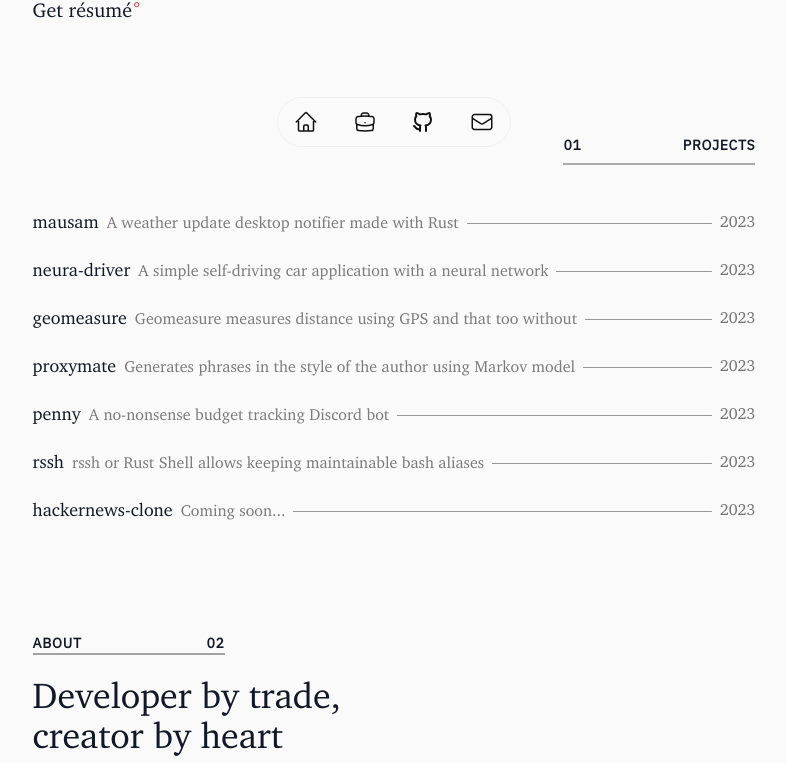
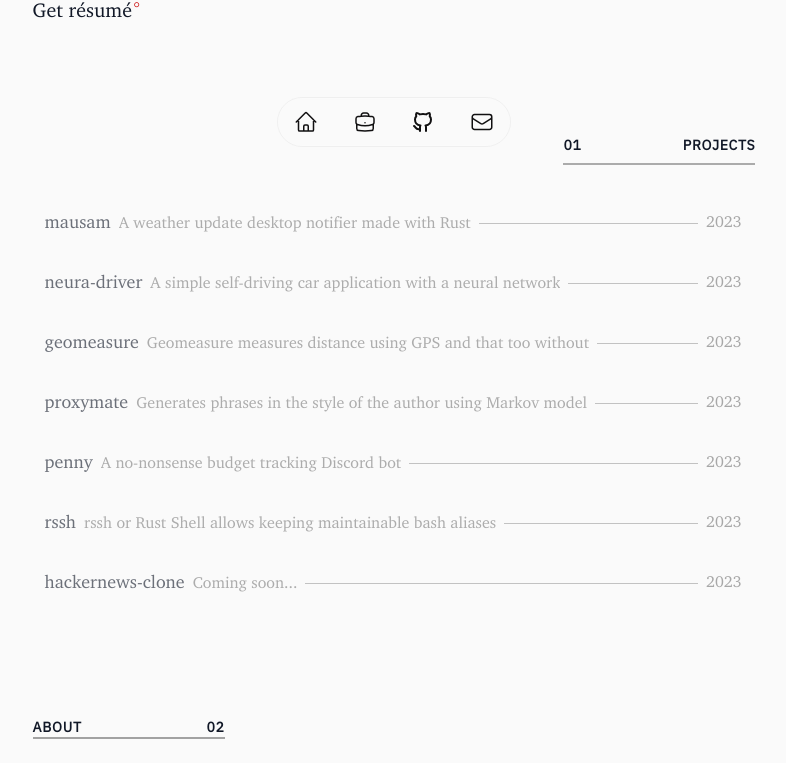
Before and after one commit to lloydlobo/lloydlobo.com, a Next.js app: page /work in a window 1280 px wide. Shown: the part 633-1396 px from the top of the page, without its empty margins (246-1032 px from the left). Built offline with nearby package versions, Linux system fonts and the light colour scheme.

Commit message:
feat: add links to project & tag on hover

```diff
--- a/pages/work.tsx
+++ b/pages/work.tsx
@@ -4,57 +4,58 @@ import { EmailCopy } from "@/components/effects/EmailCopy";
 import { WritingArrowDown } from "@/components/effects/WritingArrowDown";
 import Link from "next/link";
 import React from "react";
+import Image from "next/image";
 
 const PROJECTS = [
   {
     username: "lloydlobo",
-    tags: ["development", "cli", "linux"],
+    tags: ["cli", "linux"],
     repo: "mausam",
     description: "A weather update desktop notifier made with Rust",
-    img: "/mausam.jpg",
+    img: "mausam.jpg",
   },
   {
     username: "lloydlobo",
-    tags: ["development", "Neural Network"],
+    tags: ["Neural Network"],
     repo: "neura-driver",
     description: "A simple self-driving car application with a neural network",
-    img: "/neura-driver.jpg",
+    img: "neura-driver.jpg",
   },
   {
     username: "lloydlobo",
-    tags: ["development", "API"],
+    tags: ["API"],
     repo: "geomeasure",
     description: "Geomeasure measures distance using GPS and that too without",
-    img: "/geomeasure.jpg",
+    img: "geomeasure.jpg",
   },
   {
     username: "lloydlobo",
-    tags: ["development", "python", "discord"],
+    tags: ["python", "discord"],
     repo: "proxymate",
     description:
       "Generates phrases in the style of the author using Markov model",
-    img: "/proxymate.jpg",
+    img: "proxymate.jpg",
   },
   {
     username: "lloydlobo",
-    tags: ["development", "discord", "python"],
+    tags: ["discord", "python"],
     repo: "penny",
     description: "A no-nonsense budget tracking Discord bot",
-    img: "/penny.jpg",
+    img: "penny.jpg",
   },
   {
     username: "lloydlobo",
-    tags: ["development", "rust", "cli"],
+    tags: ["rust", "cli"],
     repo: "rssh",
     description: "rssh or Rust Shell allows keeping maintainable bash aliases",
-    img: "/rssh.jpg",
+    img: "rssh.jpg",
   },
   {
     username: "lloydlobo",
-    tags: ["development", "rust", "cli"],
+    tags: ["rust", "cli"],
     repo: "hackernews-clone",
     description: "Coming soon...",
-    img: "/mausam-fibo.jpg",
+    img: "mausam-fibo.jpg",
   },
 ];
 export default function WorkPage() {
@@ -151,15 +152,22 @@ export default function WorkPage() {
                   Projects
                 </h2>
 
-                <div className="mx-auto gap-4 grid w-full">
+                <div className="mx-auto gap-4 grid backdrop-blur-[0px] relative">
                   {PROJECTS.map(
                     ({ username, repo, tags, description, img }, index) => (
+                      <>
                         <a
                           key={`project-${repo}-${index}`}
-                        href="/"
-                        className="rounded after:hidden lg:max-w-screen-lg w-full mx-auto"
+                          href={`https://github.com/${username}/${repo}`}
+                          className="rounded opacity-[61%] px-3 hover:blur-0 hover:opacity-100 [&>.tags]:hover:opacity-75 after:opacity-0 inline-flex pb-3 items-start relative transition-all duration-300 ease-in-out delay-100"
                         >
-                        <div className="flex gap-x-2  dark:text-tertiary prose-base items-center ">
+                          <p className="tags flex gap-2 absolute transition-all delay-200 duration-300 ease-in-out opacity-0 top-[1ch] prose-sm">
+                            {tags.map((tag, idx) => (
+                              <span key={`tag-${tag}-{${idx}}`}>{tag}</span>
+                            ))}
+                          </p>
+                          <div className="flex gap-x-2 dark:text-tertiary relative w-full prose-base items-center ">
+                            {/* Make a component for this modal thingy img */}
                             <div className="flex flex-1 items-baseline gap-x-2">
                               <span className="flex-shrink-0 dark:text-primary prose-lg ">
                                 {repo}
@@ -177,6 +185,17 @@ export default function WorkPage() {
                             </span>
                           </div>
                         </a>
+                        <div className="w-full hidden [&>img]:hover:opacity-80 h-full absolute">
+                          <Image
+                            // loader={myLoader}
+                            src={`/img/projects/${img}`}
+                            alt={`project image of ${repo}`}
+                            width={500}
+                            height={500}
+                            className={`absolute opacity-0 right-[50vw] top-0 transition-none duration-700 delay-300 ease-in-out w-full brightness-50 grayscale-[90%] z-50`}
+                          />
+                        </div>
+                      </>
                     )
                   )}
                 </div>
```
Lines whose indentation alone changed are shown as unchanged.
